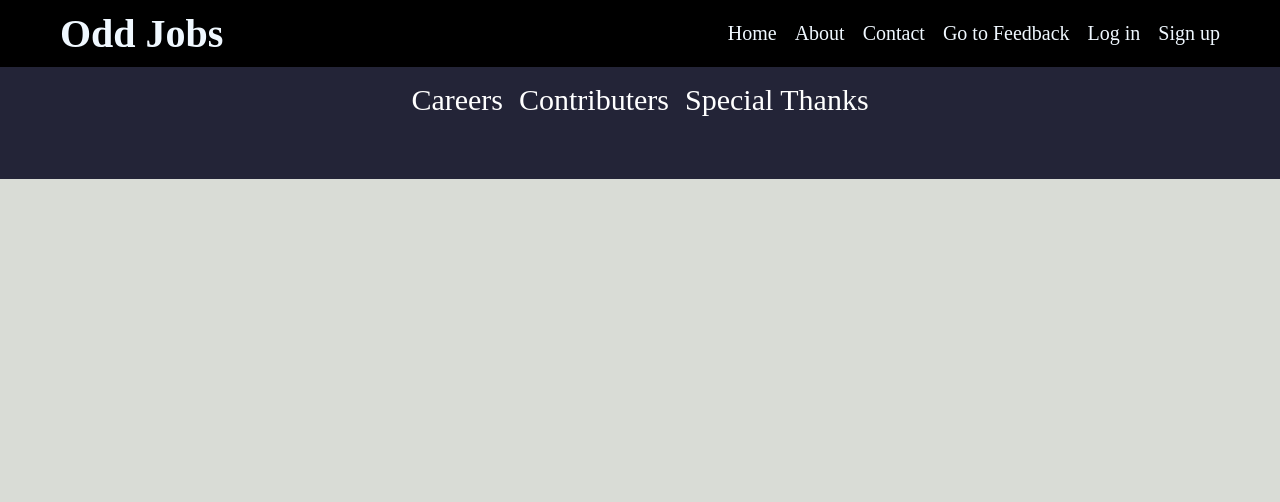
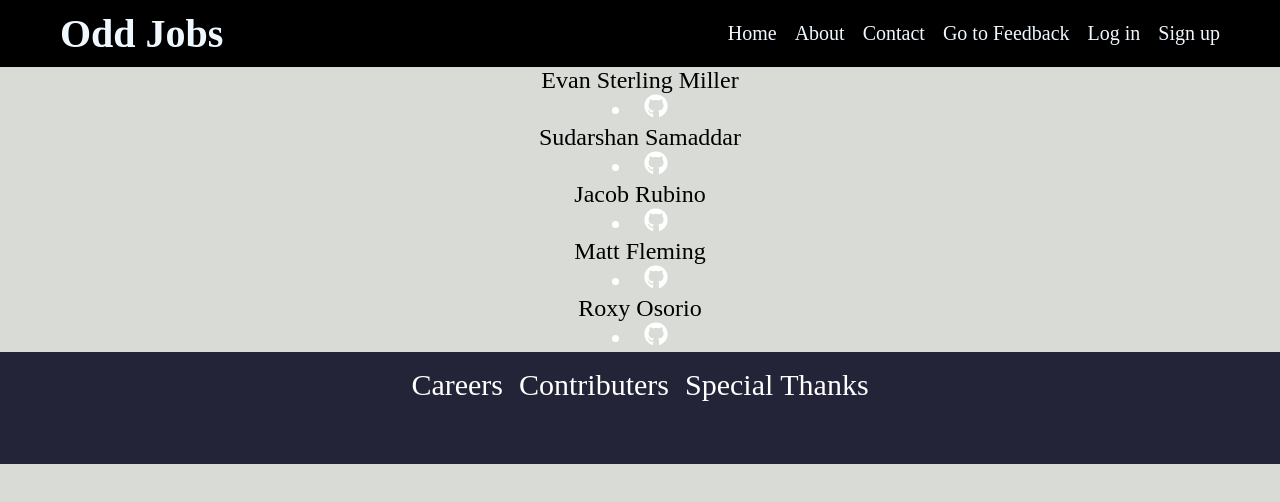
Before and after one commit to JacobRubino/OddJobs, a React (Create React App) app in the folder client/: page /contributers in a window 1280 px wide. Shown: the top 502 px of the page. Built offline with nearby package versions, Linux system fonts and the light colour scheme.

Commit message:
contributers page

```diff
--- a/client/src/App.js
+++ b/client/src/App.js
@@ -18,6 +18,7 @@ import Contact from './pages/Contact'
 import WorkersResults from './pages/WorkersResults';
 import './App';
 import Careers from './pages/careers';
+import Contributers from './pages/contributers'
 
 const httpLink = createHttpLink({
   uri: '/graphql'
@@ -54,6 +55,7 @@ const App = () => {
               <Route path="/contact" element={<Contact />} />
               <Route path="/workers-results" element={<WorkersResults />} />
               <Route path="/careers" element={<Careers />} />
+              <Route path="/contributers" element={<Contributers />} />
             </Routes>
           </div>
           <Footer />
--- a/client/src/pages/Footer.js
+++ b/client/src/pages/Footer.js
@@ -12,7 +12,7 @@ const Footer = () => {
           </Link>
         </div>
         <div className='footerContent'>
-          <Link to={'/contributors'}>
+          <Link to={'/contributers'}>
             Contributers
           </Link>
         </div>
--- /dev/null
+++ b/client/src/pages/contributers.css
@@ -0,0 +1,8 @@
+
+p {
+    text-align: center;
+    font-size: larger;
+}
+FaGithub {
+    color: black;
+}
--- /dev/null
+++ b/client/src/pages/contributers.js
@@ -0,0 +1,46 @@
+import React from "react"
+import {FaGithub} from 'react-icons/fa'
+import './contributers.css'
+
+const contributers = () => {
+    return (
+        <div>
+            <p>Evan Sterling Miller
+                <a href="https://github.com/EvanSterlingMiller">
+                    <li>
+                        <FaGithub />
+                    </li>
+                </a>
+            </p>
+            <p>Sudarshan Samaddar
+                <a href="https://github.com/meetsudarshan">
+                    <li>
+                        <FaGithub />
+                    </li>
+                </a>
+            </p>
+            <p>Jacob Rubino
+                <a href="https://github.com/JacobRubino">
+                    <li>
+                        <FaGithub />
+                    </li>
+                </a>
+            </p>
+            <p>Matt Fleming
+                <a href="https://github.com/chartpro-com">
+                    <li>
+                        <FaGithub />
+                    </li>
+                </a>
+            </p>
+            <p>Roxy Osorio
+                <a href="https://github.com/rosebudroro">
+                    <li>
+                        <FaGithub />
+                    </li>
+                </a>
+            </p>
+        </div>
+    )
+}
+export default contributers
```
Also changed, not shown: client/src/images/welder_52x52.png (added).
